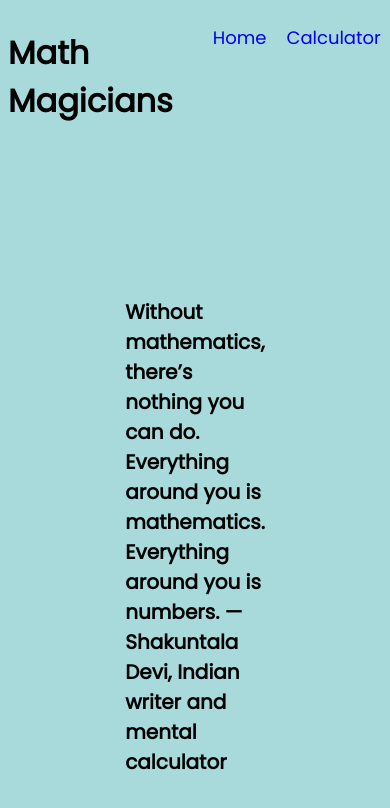
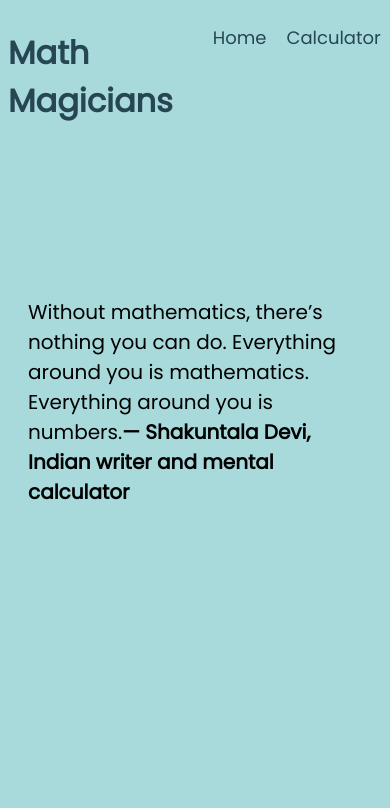
Before and after one commit to thecodechaser/math-magicians, a React (Create React App) app: page /quote in a window 390 px wide. Shown: the top 808 px of the page. Built offline with nearby package versions, Linux system fonts and the light colour scheme.

Commit message:
Add colors for styling

```diff
--- a/src/App.css
+++ b/src/App.css
@@ -14,6 +14,10 @@ body {
      justify-content: space-around;
  }
 
+ .header-heading {
+     color: #264653;
+ }
+
  .nav-menu {
      display: flex;
      list-style-type: none;
@@ -22,7 +26,12 @@ body {
 
  .nav-item {
      font-size: 18px;
+     color: #264653;
      text-decoration: none;
+ }
+
+ .nav-item:hover {
+    color: #e24d28;
  }
 
   /* style for home.js */
@@ -99,6 +108,21 @@ body {
 
  .quote {
      font-size: 20px;
-     font-weight: 600;
+     /* font-weight: 600; */
      margin: 150px 200px;
  }
+
+ @media  screen and (max-width: 920px) {
+    .cal-main {
+        flex-direction: column;
+        align-items: center;
+      }
+
+      .home-para {
+        margin: 50px 20px;
+    }
+
+    .quote {
+        margin: 150px 20px;
+    }
+ }
--- a/src/components/Header.js
+++ b/src/components/Header.js
@@ -22,13 +22,13 @@ const Header =()=> {
 
     return (
         <header className="header">
-            <h1>Math Magicians</h1>
+            <h1 className="header-heading">Math Magicians</h1>
         <nav>
         <ul className="nav-menu">
            {
                links.map((link) => (
-                   <li key={link.id} className="nav-item">
-                       <NavLink to={link.path} className="nav-item">{link.text}</NavLink>
+                   <li key={link.id} >
+                    <NavLink to={link.path} className="nav-item">{link.text}</NavLink>
                    </li>
                 ) )
            }
--- a/src/components/Quote.js
+++ b/src/components/Quote.js
@@ -3,8 +3,9 @@ import React from "react";
 const Quote =()=> {
     return (
         <main class="quote-main">
-            <p class="quote">Without mathematics, there’s nothing you can do. Everything around you is mathematics. Everything around you is numbers.
-— Shakuntala Devi, Indian writer and mental calculator</p>
+            <p class="quote">Without mathematics, there’s nothing you can do. Everything around you is mathematics.
+            Everything around you is numbers.
+<b>— Shakuntala Devi, Indian writer and mental calculator</b></p>
         </main>
     );
 }
```
